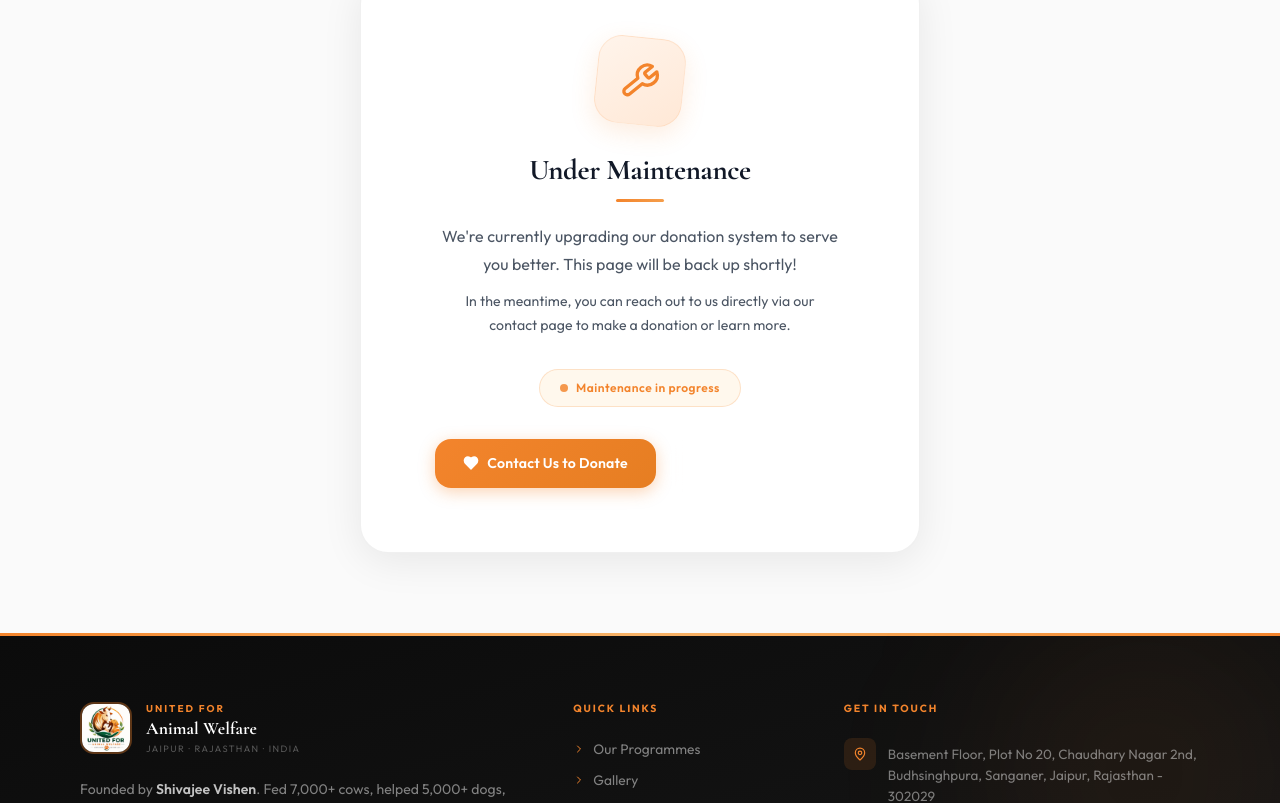
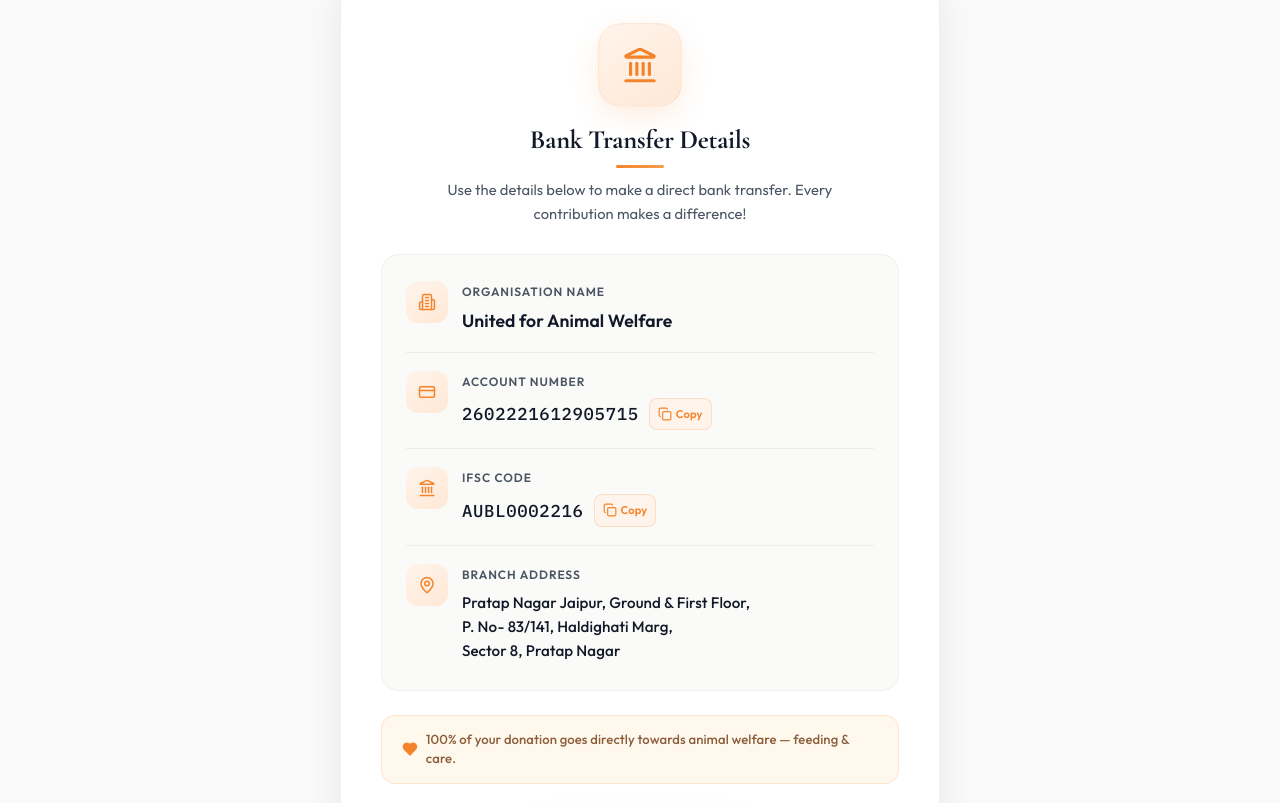
Before and after one commit to VishnuDixit23/UAW, a React (Vite) app: page /registration in a window 1280 px wide. Shown: the part 517-1320 px from the top of the page. Built offline with nearby package versions, Linux system fonts and the light colour scheme.

Commit message:
Donate page update

```diff
--- a/src/index.css
+++ b/src/index.css
@@ -1,4 +1,4 @@
-@import url('https://fonts.googleapis.com/css2?family=Cormorant+Garamond:ital,wght@0,400;0,500;0,600;0,700;1,400;1,600&family=Outfit:wght@300;400;500;600;700;800&family=Poppins:wght@600;700;800;900&display=swap');
+@import url('https://fonts.googleapis.com/css2?family=Cormorant+Garamond:ital,wght@0,400;0,500;0,600;0,700;1,400;1,600&family=IBM+Plex+Mono:wght@400;500;600;700&family=Outfit:wght@300;400;500;600;700;800&family=Poppins:wght@600;700;800;900&display=swap');
 @import "tailwindcss";
 
 /* ════════════════════════════════════════
--- a/src/pages/Registration.jsx
+++ b/src/pages/Registration.jsx
@@ -1,9 +1,105 @@
-import React from "react";
+import React, { useState } from "react";
 import { motion } from "framer-motion";
-import { Wrench, ArrowLeft, Heart, Clock } from "lucide-react";
+import { Heart, ArrowLeft, Copy, Check, Building2, MapPin, CreditCard, Landmark } from "lucide-react";
 import Navbar from "../components/Navbar";
 import Footer from "../components/Footer";
 import { Link } from "react-router-dom";
+
+function CopyButton({ text }) {
+  const [copied, setCopied] = useState(false);
+
+  const handleCopy = () => {
+    navigator.clipboard.writeText(text);
+    setCopied(true);
+    setTimeout(() => setCopied(false), 2000);
+  };
+
+  return (
+    <motion.button
+      onClick={handleCopy}
+      whileHover={{ scale: 1.08 }}
+      whileTap={{ scale: 0.92 }}
+      style={{
+        background: copied ? "#E8F5E9" : "#FFF4EB",
+        border: copied ? "1px solid rgba(76,175,80,0.3)" : "1px solid rgba(243,132,44,0.2)",
+        borderRadius: 8,
+        padding: "6px 8px",
+        cursor: "pointer",
+        display: "inline-flex",
+        alignItems: "center",
+        gap: 4,
+        transition: "all 0.25s ease",
+      }}
+      title="Copy to clipboard"
+    >
+      {copied ? (
+        <Check style={{ width: 14, height: 14, color: "#4CAF50" }} />
+      ) : (
+        <Copy style={{ width: 14, height: 14, color: "#F3842C" }} />
+      )}
+      <span style={{
+        fontFamily: "var(--f-body)",
+        fontSize: "0.7rem",
+        fontWeight: 600,
+        color: copied ? "#4CAF50" : "#F3842C",
+      }}>
+        {copied ? "Copied!" : "Copy"}
+      </span>
+    </motion.button>
+  );
+}
+
+function DetailRow({ icon: Icon, label, value, copyable = false, mono = false }) {
+  return (
+    <div style={{
+      display: "flex",
+      alignItems: "flex-start",
+      gap: 14,
+      padding: "18px 0",
+      borderBottom: "1px solid rgba(0,0,0,0.05)",
+    }}>
+      <div style={{
+        width: 42,
+        height: 42,
+        borderRadius: 12,
+        background: "linear-gradient(145deg, #FFF4EB, #FFE8D6)",
+        display: "flex",
+        alignItems: "center",
+        justifyContent: "center",
+        flexShrink: 0,
+      }}>
+        <Icon style={{ width: 18, height: 18, color: "#F3842C" }} />
+      </div>
+      <div style={{ flex: 1, textAlign: "left" }}>
+        <p style={{
+          fontFamily: "'Outfit', sans-serif",
+          fontSize: "0.75rem",
+          fontWeight: 600,
+          color: "var(--c-bark-muted)",
+          letterSpacing: "0.08em",
+          textTransform: "uppercase",
+          marginBottom: 6,
+        }}>
+          {label}
+        </p>
+        <div style={{ display: "flex", alignItems: "center", gap: 10, flexWrap: "wrap" }}>
+          <p style={{
+            fontFamily: mono ? "'IBM Plex Mono', monospace" : "'Outfit', sans-serif",
+            fontSize: mono ? "1.08rem" : "1.1rem",
+            fontWeight: mono ? 500 : 600,
+            color: "var(--c-bark)",
+            lineHeight: 1.45,
+            wordBreak: "break-word",
+            letterSpacing: mono ? "0.04em" : "0.005em",
+          }}>
+            {value}
+          </p>
+          {copyable && <CopyButton text={value} />}
+        </div>
+      </div>
+    </div>
+  );
+}
 
 export default function Registration() {
   return (
@@ -25,8 +121,8 @@
         </div>
       </div>
 
-      {/* ── UNDER MAINTENANCE CARD ── */}
-      <div className="section-container" style={{ paddingTop: 60, paddingBottom: 80, maxWidth: 640 }}>
+      {/* ── DONATION DETAILS CARD ── */}
+      <div className="section-container" style={{ paddingTop: 60, paddingBottom: 80, maxWidth: 680 }}>
         <motion.div
           initial={{ opacity: 0, y: 28 }}
           animate={{ opacity: 1, y: 0 }}
@@ -34,96 +130,159 @@
           style={{
             background: "white",
             borderRadius: 28,
-            padding: "60px 44px",
-            textAlign: "center",
+            padding: "48px 40px",
             boxShadow: "0 8px 40px rgba(0,0,0,0.08)",
             border: "1px solid rgba(0,0,0,0.06)",
           }}
         >
-          {/* Animated Icon */}
+          {/* Header Icon */}
+          <div style={{ textAlign: "center", marginBottom: 28 }}>
+            <motion.div
+              animate={{ scale: [1, 1.06, 1] }}
+              transition={{ duration: 2.5, repeat: Infinity, ease: "easeInOut" }}
+              style={{
+                width: 80,
+                height: 80,
+                borderRadius: 22,
+                background: "linear-gradient(145deg, #FFF4EB, #FFE8D6)",
+                display: "inline-flex",
+                alignItems: "center",
+                justifyContent: "center",
+                boxShadow: "0 8px 24px rgba(243,132,44,0.15)",
+                border: "1px solid rgba(243,132,44,0.12)",
+              }}
+            >
+              <Landmark style={{ width: 36, height: 36, color: "#F3842C" }} />
+            </motion.div>
+
+            <h2 style={{
+              fontFamily: "var(--f-display)",
+              fontSize: "1.65rem",
+              fontWeight: 700,
+              color: "var(--c-bark)",
+              marginTop: 20,
+              marginBottom: 8,
+              lineHeight: 1.2,
+            }}>
+              Bank Transfer Details
+            </h2>
+
+            <div style={{ width: 48, height: 3, background: "linear-gradient(90deg, #F3842C, #F59E4B)", borderRadius: 2, margin: "0 auto 10px" }} />
+
+            <p style={{
+              fontFamily: "var(--f-body)",
+              fontSize: "0.92rem",
+              color: "var(--c-bark-muted)",
+              lineHeight: 1.65,
+              maxWidth: 440,
+              margin: "0 auto",
+            }}>
+              Use the details below to make a direct bank transfer. Every contribution makes a difference!
+            </p>
+          </div>
+
+          {/* Details */}
+          <div style={{
+            background: "#FAFAF8",
+            borderRadius: 18,
+            padding: "8px 24px",
+            border: "1px solid rgba(0,0,0,0.04)",
+          }}>
+            <DetailRow
+              icon={Building2}
+              label="Organisation Name"
+              value="United for Animal Welfare"
+            />
+            <DetailRow
+              icon={CreditCard}
+              label="Account Number"
+              value="2602221612905715"
+              copyable
+              mono
+            />
+            <DetailRow
+              icon={Landmark}
+              label="IFSC Code"
+              value="AUBL0002216"
+              copyable
+              mono
+            />
+            <div style={{
+              display: "flex",
+              alignItems: "flex-start",
+              gap: 14,
+              padding: "18px 0",
+            }}>
+              <div style={{
+                width: 42,
+                height: 42,
+                borderRadius: 12,
+                background: "linear-gradient(145deg, #FFF4EB, #FFE8D6)",
+                display: "flex",
+                alignItems: "center",
+                justifyContent: "center",
+                flexShrink: 0,
+              }}>
+                <MapPin style={{ width: 18, height: 18, color: "#F3842C" }} />
+              </div>
+              <div style={{ flex: 1, textAlign: "left" }}>
+                <p style={{
+                  fontFamily: "'Outfit', sans-serif",
+                  fontSize: "0.75rem",
+                  fontWeight: 600,
+                  color: "var(--c-bark-muted)",
+                  letterSpacing: "0.08em",
+                  textTransform: "uppercase",
+                  marginBottom: 6,
+                }}>
+                  Branch Address
+                </p>
+                <p style={{
+                  fontFamily: "'Outfit', sans-serif",
+                  fontSize: "0.95rem",
+                  fontWeight: 500,
+                  color: "var(--c-bark)",
+                  lineHeight: 1.6,
+                }}>
+                  Pratap Nagar Jaipur, Ground &amp; First Floor,<br />
+                  P. No- 83/141, Haldighati Marg,<br />
+                  Sector 8, Pratap Nagar
+                </p>
+              </div>
+            </div>
+          </div>
+
+          {/* Trust Note */}
           <motion.div
-            animate={{ rotate: [0, 15, -15, 10, -10, 0] }}
-            transition={{ duration: 2.5, repeat: Infinity, repeatDelay: 3, ease: "easeInOut" }}
+            initial={{ opacity: 0 }}
+            animate={{ opacity: 1 }}
+            transition={{ delay: 0.5, duration: 0.6 }}
             style={{
-              width: 88,
-              height: 88,
-              borderRadius: 24,
-              background: "linear-gradient(145deg, #FFF4EB, #FFE8D6)",
               display: "flex",
               alignItems: "center",
               justifyContent: "center",
-              margin: "0 auto 28px",
-              boxShadow: "0 8px 24px rgba(243,132,44,0.15)",
-              border: "1px solid rgba(243,132,44,0.12)",
+              gap: 8,
+              background: "#FFF8ED",
+              border: "1px solid rgba(243,132,44,0.15)",
+              borderRadius: 14,
+              padding: "14px 20px",
+              marginTop: 24,
             }}
           >
-            <Wrench style={{ width: 40, height: 40, color: "#F3842C" }} />
+            <Heart style={{ width: 16, height: 16, color: "#F3842C", fill: "#F3842C" }} />
+            <span style={{
+              fontFamily: "var(--f-body)",
+              fontSize: "0.82rem",
+              fontWeight: 500,
+              color: "#8B5E3C",
+              lineHeight: 1.5,
+            }}>
+              100% of your donation goes directly towards animal welfare — feeding &amp; care.
+            </span>
           </motion.div>
 
-          <h2 style={{
-            fontFamily: "var(--f-display)",
-            fontSize: "1.8rem",
-            fontWeight: 700,
-            color: "var(--c-bark)",
-            marginBottom: 12,
-            lineHeight: 1.2,
-          }}>
-            Under Maintenance
-          </h2>
-
-          <div style={{ width: 48, height: 3, background: "linear-gradient(90deg, #F3842C, #F59E4B)", borderRadius: 2, margin: "0 auto 20px" }} />
-
-          <p style={{
-            fontFamily: "var(--f-body)",
-            fontSize: "1rem",
-            color: "var(--c-bark-muted)",
-            lineHeight: 1.75,
-            maxWidth: 420,
-            margin: "0 auto 12px",
-          }}>
-            We're currently upgrading our donation system to serve you better. This page will be back up shortly!
-          </p>
-
-          <p style={{
-            fontFamily: "var(--f-body)",
-            fontSize: "0.88rem",
-            color: "var(--c-bark-muted)",
-            lineHeight: 1.65,
-            maxWidth: 400,
-            margin: "0 auto 32px",
-          }}>
-            In the meantime, you can reach out to us directly via our contact page to make a donation or learn more.
-          </p>
-
-          {/* Status Badge */}
-          <div style={{
-            display: "inline-flex",
-            alignItems: "center",
-            gap: 8,
-            background: "#FFF8ED",
-            border: "1px solid rgba(243,132,44,0.2)",
-            borderRadius: 99,
-            padding: "8px 20px",
-            marginBottom: 32,
-          }}>
-            <motion.div
-              animate={{ opacity: [1, 0.4, 1] }}
-              transition={{ duration: 1.5, repeat: Infinity, ease: "easeInOut" }}
-              style={{ width: 8, height: 8, borderRadius: "50%", background: "#F3842C" }}
-            />
-            <span style={{
-              fontFamily: "var(--f-body)",
-              fontSize: "0.75rem",
-              fontWeight: 600,
-              color: "#F3842C",
-              letterSpacing: "0.04em",
-            }}>
-              Maintenance in progress
-            </span>
-          </div>
-
           {/* Action Buttons */}
-          <div style={{ display: "flex", gap: 14, justifyContent: "center", flexWrap: "wrap" }}>
+          <div style={{ display: "flex", flexDirection: "column", alignItems: "center", gap: 14, marginTop: 28 }}>
             <Link to="/contact">
               <motion.span
                 className="btn btn-amber"
@@ -131,13 +290,19 @@
                 whileHover={{ scale: 1.04 }}
                 whileTap={{ scale: 0.97 }}
               >
-                <Heart style={{ width: 16, height: 16, fill: "white" }} /> Contact Us to Donate
+                <Heart style={{ width: 16, height: 16, fill: "white" }} /> Need Help? Contact Us
               </motion.span>
             </Link>
             <Link to="/">
               <motion.span
-                className="btn btn-ghost"
-                style={{ display: "inline-flex", fontSize: "0.88rem" }}
+                className="btn"
+                style={{
+                  display: "inline-flex",
+                  fontSize: "0.88rem",
+                  background: "transparent",
+                  color: "var(--c-bark-muted)",
+                  border: "2px solid var(--c-sand-light)",
+                }}
                 whileHover={{ scale: 1.04 }}
                 whileTap={{ scale: 0.97 }}
               >
```
